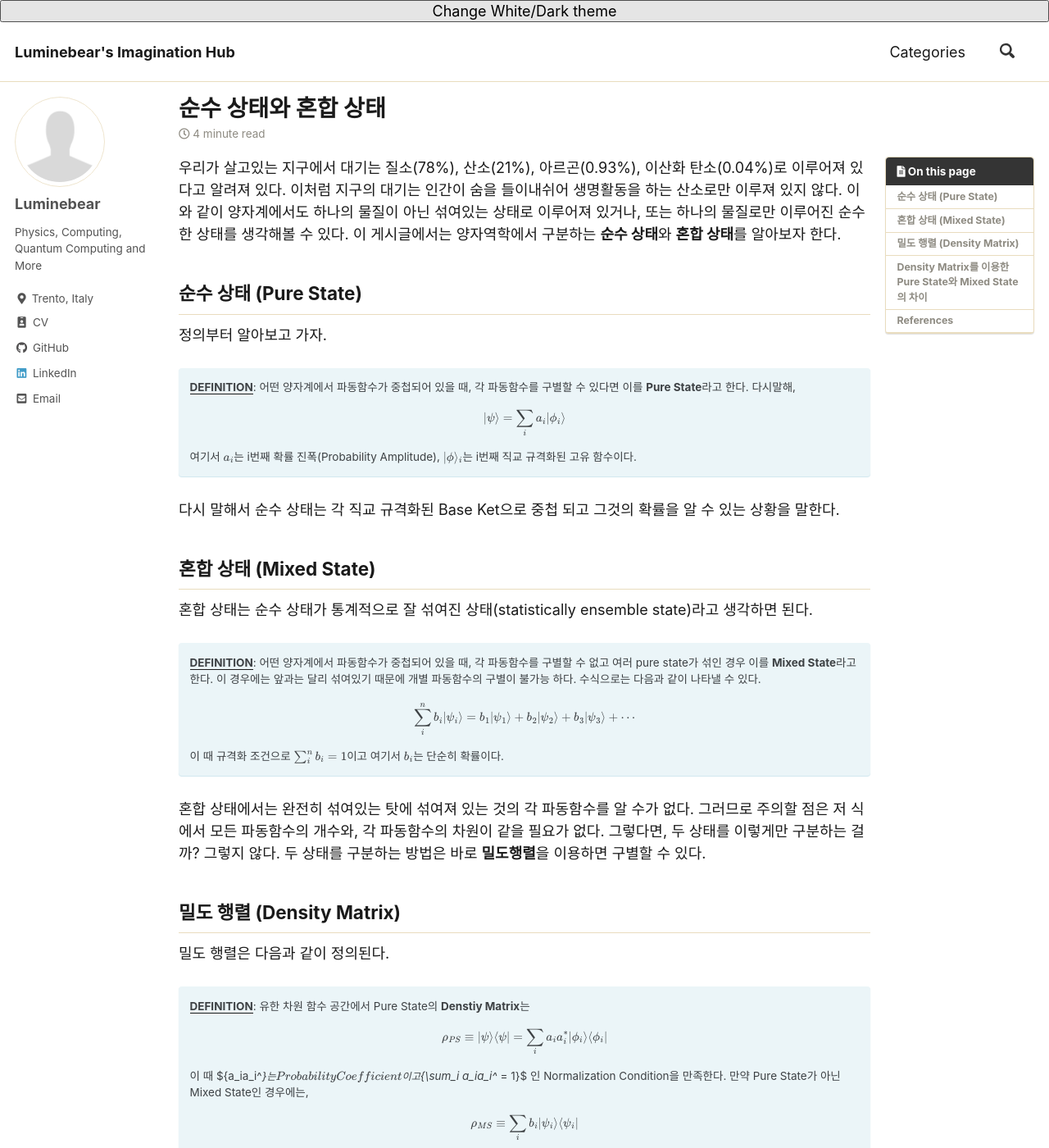
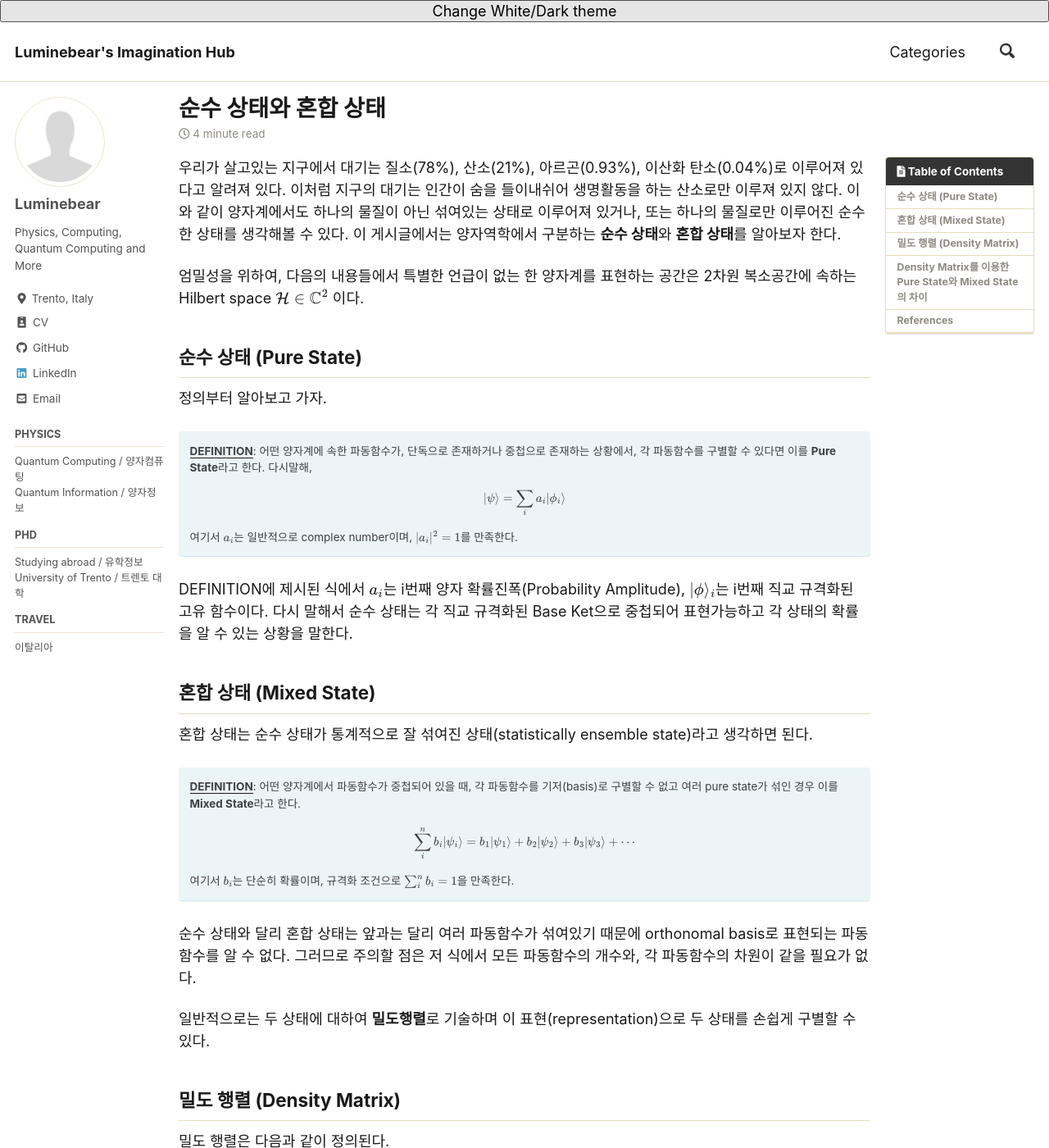
Before and after one commit to Luminebear/Luminebear.github.io, a Jekyll site: the page built from _posts/2021-01-05-PureandMixed.md, in a window 1280 px wide and 1400 px high. Shown: the whole window at 82% size. Built offline with Jekyll 4.4.1, drawn with Linux system fonts in a browser that asks for light colours; cached includes are drawn as plain includes; some web fonts are replaced; comment, search, counter and statistics services are not loaded; a style sheet for code colours, icons or effects is not loaded; some of the changed text lies outside the part shown.

Commit message:
Update QIQC related posts

```diff
--- a/_posts/2020-12-28-QIprepost.md
+++ b/_posts/2020-12-28-QIprepost.md
@@ -1,33 +1,47 @@
 ---
 title: "양자 정보학을 위한 준비"
-tags: [Phyiscs, QuantumMechanics, qi, 물리학, 양자역학, 양자정보] # 태그 입력
+tags: [Phyiscs, QuantumMechanics, qi] # 태그 입력
 categories: Physics
+sidebar:
+  nav: "docs"
+last_modified_at: 2025-03-12
 mathjax: true # MathJax 사용을 위한 태그
 image:
   path: /_images/abstract-3.jpg
   feature: abstract-3.jpg
+toc: true
+toc_label: Table of Contents
+toc_sticky: true
 comments: true
 published: true
-toc: true
-toc_sticky: true
 ---
 
-# Intro
-양자 정보와 양자 컴퓨팅에 대한 개념은 위대한 물리학자 Richard P. Feynman의 논문[^1]으로 시작되는 것으로 알고 있다. 아직까지도 연구되고 있는 이 분야는,
-양자 정보를 기반으로 한 양자 컴퓨터의 경우 엄청난 연산 능력으로 인해 슈퍼컴퓨터가 며칠을 걸려서 풀어낼 문제를 단시간에 풀어낸다. 한편 현재의 컴퓨터는 거의 성능 향상의
-상한선에 위치하고 있는 데, 이는 현재 개발되고 있는 CPU의 집적도만 봐도 알 수 있다. 게시글을 쓴 날짜를 기준으로 7nm의 간격을 가지는 CPU가 만들어지고 있는데, 원자들의 간격이
+# 시작하는 글
+## 2020년
+양자 정보와 양자 컴퓨팅에 대한 개념은 위대한 물리학자 Richard P. Feynman의 논문[^1], 물리적 현상을 시뮬레이션 하는 경우 양자 세계는 양자적으로 만들어진 컴퓨터로 시뮬레이션 되어야 한다는 획기적인 제안으로 부터 시작되었다.
+1990년대부터 2000년대 초반까지, 본격적인 이론적인 연구가 이루어지고 IBM의 끈질긴 연구로 2025년 현재 초전도 기반 양자컴퓨터의 경우 100큐빗이 기본이 되어 다양하게 연구가 이루어지고 있다.
+현재까지 가지고 있는 양자 컴퓨터의 대한 믿음은 기존 고전 정보이론에 비해 양자 정보이론에서 엄청난 연산 능력을 보여준다고 알려져 슈퍼컴퓨터가 며칠을 걸려서 풀어낼 문제를 단시간에 풀어낸다는 것이다.
+한편 현재의 컴퓨터는 거의 성능 향상의 상한선에 위치하고 있는데, 이는 현재 개발되고 있는 CPU의 집적도만 봐도 알 수 있다.
+처음 이 게시글을 쓴 날짜를 기준, 2020년 12월 7nm의 간격을 가지는 CPU가 만들어지고 있는데, 원자들의 간격이
 '$\unicode{xC5}$' (Angstrom, equals to 0.1nm) 인 것을 고려하면 어쩔 수 없이 한계점에 다다른 것을 생각해볼 수 있다.
 
-정말 애석하게도 양자 정보, 양자 컴퓨팅은 아직까지 연구되고 있는 분야라 그런지, 뭔가 딱히 어디서부터 시작해야 될지 알 수가 없다는 게 단점이라고 생각한다.
-지금은 어느 정도 어떻게 진행하면 될 지 조금은 보이기 시작했지만, 그래도 정리를 해두고 가는 게 나을 것 같아서, 오랜만에 블로그 포스팅을 추가하게 되었다.
+2020년 까지만 하더라도, 정말 애석하게도 양자 정보, 양자 컴퓨팅은 아직까지 연구되고 있는 분야라 그런지, 뭔가 딱히 어디서부터 시작해야 될지 알 수가 없다는 게 단점이였다.
+당시에 나는 지금은 어느 정도 어떻게 진행하면 될 지 조금은 보이기 시작했지만, 그래도 정리를 해두고 가는 게 나을 것 같아서, GitHub 블로그 포스팅을 추가하게 되었다.
 어차피 앞으로 업로드할 게시글 역시, 양자 정보를 공부하며 정리를 해볼 것이기에...
 
+## 2025년
+약 4년이 지난 2025년 3월의 시점에서, UN에서 공식적으로 2025년을 **"양자 과학과 기술의 해"[^2]**로 선포했을 만큼 이제는 체계가 점점 명확해지고 있는 것으로 보인다.
+하지만 그럼에도 불구하고, 물리학 전공을 한 사람의 입장에서 양자 정보와 양자 컴퓨팅은 순혈 물리와 비교하면 연결점이 없고 터무늬 없는 것 처럼 들리기 때문에, 블로그 포스팅의 내용을 유지하며 새롭게 내용을 갱신하고자 한다.
+한국어로 된 자료가 당시에 비하면 정말 많아졌긴 했지만, 특정 분야에서는 아직도 부족한건 매 한가지이므로, 그동안 공부하던 내용도 정리할 겸 하여 게시글로 정리하고자 한다.
+2025년 시점 기준으로 이탈리아 트렌토에서 박사과정을 시작하며, 보다 물리계에서 살펴볼 Photonic Quantum Computing에 한 발 깊게 들어갔기 때문에, 이쪽과 관련하여서도 포스팅을 해보려고 한다. (시간과 건강이 받쳐준다면.)
+
 # 양자 정보를 공부하기 위한 사전 지식
-양자 정보(Quantum Information)를 공부하기 위해서는, 사실 복합적으로 필요하겠지만, 일단 필수적으로 학부 3학년 수업은 끝마치는 게 공부하기 딱 좋은 시기가 아닐까 생각한다.
-하지만 우리에겐 학부 3학년 까지 기다리기엔 시간이 없기 때문에, 양자 정보를 공부하기 위해 사전 지식이 어떤게 필요할 지 정리를 해보려고 한다.
+양자 정보(Quantum Information)를 공부하기 위해서는, 사실 복합적으로 필요하겠지만, 일단 필수적으로 학부 3학년 수업은 끝마치는 게 공부하기 딱 좋은 시기라고 할 수 있다.
+하지만 우리에겐 이때까지 기다리기엔 시간이 없기 때문에, 양자 정보를 공부하기 위해 사전 지식이 어떤게 필요할 지 정리를 해보려고 한다.
 
 ## 통계 역학
-어쩌면 양자 정보를 공부하기 앞서 가장 필수적으로 알아야 하지 않을 까 싶다. 정보라는 개념이 James Clerk Maxwell이 생각한 '맥스웰의 악마(Maxwell's Demon)'로 부터 시작하기 때문이다.
+어쩌면 양자 정보를 공부하기 앞서 가장 필수적으로 알아야 하지 않을 까 싶다.
+정보라는 개념이 James Clerk Maxwell이 생각한 '맥스웰의 악마(Maxwell's Demon)'로 부터 시작하기 때문이다.
 간단하게 살펴보면,
 
 1. 바깥과 에너지 교환이 없는 계를 하나 생각하자. 이 공간에는 균일하게 기체인 입자들이 존재한다.
@@ -36,34 +50,50 @@
 4. 악마는 조건이 주어짐에 따라 문을 여닫을 수 있다. 예를 들어, 두 개로 나누어진 공간에 기체를 0.3, 0.7의 비율로 나누거나, 만약 두 종류의 기체로 섞여있을 경우,
 이리저리 문을 여닫으며 출입하는 입자를 조절한다.
 
-여기서 주요하게 볼 문제점은 '악마가 조건이 주어짐에 따라 행동하는 것'이다. 물론 예시로 든 경우들이 물리적으로 말도 안되지만[^2]. 악마는 이러한 조건을 '어디선가 받아 알고 있어야 한다.'
+여기서 주요하게 볼 문제점은 '악마가 조건이 주어짐에 따라 행동하는 것'이다. 물론 예시로 든 경우들이 물리적으로 말도 안되지만[^3]. 악마는 이러한 조건을 '어디선가 받아 알고 있어야 한다.'
 즉, 이 과정에서 악마는 **'조건'이라는 정보**를 가지고 행동을 취한다고 말할 수 있다.
 
 ## 양자 역학
-고전적인 정보이론을 양자 현상을 접목시키려는 것이므로 당연히 양자 역학은 필수가 아닐 수 없다. 여기서 주의할 점은, 양자 정보와 양자 컴퓨팅을 위해 양자역학을 공부하기 위해서는
-**양자역학을 기술하는 근본적인 것**을 알아야 한다는 것이다. 아주 좋은 예시로, 학부 양자역학의 스테디 셀러인
+고전적인 정보이론을 양자 현상을 접목시키려는 것이므로 당연히 양자 역학은 필수가 아닐 수 없다. 여기서 주의할 점은, 양자 정보와 양자 컴퓨팅을 위해 양자역학을 공부하기 위해서는 **양자역학을 기술하는 근본적인 것**을 알아야 한다는 것이다.
+아주 좋은 예시로, 학부 양자역학의 스테디 셀러인
 
 > David J. Griffiths, Introduction to Quantum Mechanics
 
-이 책으로만 공부했다면 개념정립에 어려움을 겪을 수 있다. 양자역학을 공부하기에는 더할 나위 없이 가장 좋은 입문서이지만, 이 책의 가장 큰 단점인 '파동함수와 슈뢰딩거 방정식'을 깔고 모든 것을
-설명하는 점 때문에 양자 정보 공부에는 적합하지 않다고 생각한다[^3]. 우리가 눈에 보이는 것이 파동이라 그렇지 사실은 양자계(Quantum System)가 Hilbert Space에서 P.A.M Dirac의 Bra-Ket을 기본으로
-깔고 간다는 점을 생각해보면 아이러니하다. 그러므로 현재까지 보았던 책들 중에서는
+이 책으로만 공부했다면 개념정립에 어려움을 겪을 수 있다.
+양자역학을 공부하기에는 더할 나위 없이 가장 좋은 입문서이지만, 이 책의 가장 큰 단점인 '파동함수와 슈뢰딩거 방정식'을 깔고 모든 것을 설명하는 점 때문에 양자 정보 공부에는 적합하지 않다고 생각한다[^4].
+우리가 눈에 보이는 것이 파동이라 그렇지 사실은 양자계(Quantum System)가 Hilbert Space에서 P.A.M Dirac의 Bra-Ket을 기본으로 깔고 간다는 점을 생각해보면 아이러니하다.
+
+(2025년 추가) 해당분야에 오래 있으면서 그 동안 여러자료를 살펴보았는데, 사실 현재까지도 이 분야의 가장 스탠더드인
+
+> M. A. Nielsen and I. L. Chuang, Quantum Computation and Quantum Information: 10th Anniversary Edition (Cambridge University Press, 2010).
+
+을 추천한다.
+**단, Chapter를 처음부터 보는 건 추천하지 않는다.**
+행렬대수 기반 양자역학 표현이 알고 싶다면, 양자역학을 공부하고 난 뒤 이 책의 선형대수 기초와 양자역학관련 챕터만 볼 것을 추천한다.
+또는 다음의 책 역시 좋은 선택지이다.
 
 > Richard P. Feynman, Lectures on Physics Vol 3
 >
-> J.J. Sakurai, Modern Quantum Mechanics
+> J. J. Sakurai and J. Napolitano, Modern Quantum Mechanics (Cambridge University Press, 2020).
 
-이것이 도움이 될 것 같다. 물론 두 번째 책은 대학원용 교재이기도 하고 양자역학의 다양한 것들을 다루기 때문에 차라리 파인만 물리학 강의 Vol.3을 보는 것이 양자 정보 학습에 도움이 되지 않을 까
+물론 두 번째 책은 대학원용 교재이기도 하고 양자역학의 다양한 것들을 다루기 때문에 차라리 파인만 물리학 강의 Vol.3을 보는 것이 양자 정보 학습에 도움이 되지 않을 까
 생각이 된다.
 
 # 양자 정보 및 양자 컴퓨팅 학습을 위한 참고자료
-현재 양자 정보학을 한국어로 공부하기는 가장 좋은 교재는 단연
+2020년을 기준으로, 양자 정보학을 한국어로 공부하기는 좋은 교재는
 
 > 이해웅, 양자 정보학 강의
 
-라고 말할 수 있겠다. 다만 이 책은 대학원을 대상으로 보고 있어, 앞의 선두 과목들인 통계 역학과 특히 양자 역학에 대한 내용은
-꼭 알고 있어야 한다.
+라고 말할 수 있었다. 다만 이 책은 대학원을 대상으로 보고 있어, 앞의 선두 과목들인 통계 역학과 특히 양자 역학에 대한 내용은 꼭 알고 있어야 한다.
+
+2025년을 기준으로는 위의 "Quantum Computation and Quantum Information: 10th Anniversary Edition"의 번안본이 나온 상황이라 이책을 보면 좋으며,
+이보다 손쉬운 교재가 필요한 경우
+
+> D. McMahon, Quantum Computing Explained (Wiley, 2008).
+
+한국어 번안본 제목은 "양자 컴퓨팅 이론 해설" 이다.
 
 [^1]: Feynman, R.P. Simulating physics with computers. Int J Theor Phys 21, 467–488 (1982). https://doi.org/10.1007/BF02650179
-[^2]: 만약 상황이 Equilibrium에서 저러한 행동을 한다는 것은 곧 엔트로피를 이리저리 쥐어잡을 수 있다는 말이 된다...
-[^3]: 물론 저 책에서도 내용은 등장한다. 뒤에 더 많은 연습문제로 박아둬서 그렇지...
+[^2]: IYQ 2025, https://quantum2025.org/
+[^3]: 만약 상황이 Equilibrium에서 저러한 행동을 한다는 것은 곧 엔트로피를 이리저리 쥐어잡을 수 있다는 말이 된다...
+[^4]: 물론 저 책에서도 내용은 등장한다. 뒤에 더 많은 연습문제로 박아둬서 그렇지...
--- a/_posts/2021-01-05-PureandMixed.md
+++ b/_posts/2021-01-05-PureandMixed.md
@@ -1,53 +1,64 @@
 ---
 title: "순수 상태와 혼합 상태"
-tags: [Phyiscs, QuantumMechanics, qi, 물리학, 양자역학, 양자정보] # 태그 입력
+tags: [Phyiscs, QuantumMechanics, qi] # 태그 입력
 categories: Physics
+sidebar:
+  nav: "docs"
+last_modified_at: 2025-03-12
 mathjax: true # MathJax 사용을 위한 태그
 image:
   path: /_images/abstract-3.jpg
   feature: abstract-3.jpg
+toc: true
+toc_label: Table of Contents
+toc_sticky: true
 comments: true
 published: true
-toc: true
-toc_sticky: true
 ---
+
 우리가 살고있는 지구에서 대기는 질소(78%), 산소(21%), 아르곤(0.93%), 이산화 탄소(0.04%)로 이루어져 있다고 알려져 있다.
 이처럼 지구의 대기는 인간이 숨을 들이내쉬어 생명활동을 하는 산소로만 이루져 있지 않다. 이와 같이 양자계에서도 하나의 물질이 아닌
 섞여있는 상태로 이루어져 있거나, 또는 하나의 물질로만 이루어진 순수한 상태를 생각해볼 수 있다. 이 게시글에서는 양자역학에서 구분하는
 **순수 상태**와 **혼합 상태**를 알아보자 한다.
 
+엄밀성을 위하여, 다음의 내용들에서 특별한 언급이 없는 한 양자계를 표현하는 공간은 2차원 복소공간에 속하는 Hilbert space $\mathcal{H} \in \mathbb{C}^2$ 이다.
+
 ## 순수 상태 (Pure State)
 정의부터 알아보고 가자.
 
 {% capture notice-2 %}
-**<u>DEFINITION</u>**: 어떤 양자계에서 파동함수가 중첩되어 있을 때, 각 파동함수를 구별할 수 있다면 이를 **Pure State**라고 한다. 다시말해,
+**<u>DEFINITION</u>**: 어떤 양자계에 속한 파동함수가, 단독으로 존재하거나 중첩으로 존재하는 상황에서, 각 파동함수를 구별할 수 있다면 이를 **Pure State**라고 한다. 다시말해,
 
 $$
 \vert \psi \rangle = \sum_i a_i\vert \phi_i \rangle
 $$
 
-여기서 $a_i$는 i번째 확률 진폭(Probability Amplitude), $\vert \phi \rangle_i$는 i번째 직교 규격화된 고유 함수이다.
+여기서 $a_i$는 일반적으로 complex number이며, $\vert a_i \vert^2 = 1$를 만족한다.
 {% endcapture %}
 <div class="notice--info">{{ notice-2 | markdownify }}</div>
 
-다시 말해서 순수 상태는 각 직교 규격화된 Base Ket으로 중첩 되고 그것의 확률을 알 수 있는 상황을 말한다.
+DEFINITION에 제시된 식에서 $a_i$는 i번째 양자 확률진폭(Probability Amplitude), $\vert \phi \rangle_i$는 i번째 직교 규격화된 고유 함수이다.
+다시 말해서 순수 상태는 각 직교 규격화된 Base Ket으로 중첩되어 표현가능하고 각 상태의 확률을 알 수 있는 상황을 말한다.
 
 ## 혼합 상태 (Mixed State)
 혼합 상태는 순수 상태가 통계적으로 잘 섞여진 상태(statistically ensemble state)라고 생각하면 된다.
 
 {% capture notice-2 %}
-**<u>DEFINITION</u>**: 어떤 양자계에서 파동함수가 중첩되어 있을 때, 각 파동함수를 구별할 수 없고 여러 pure state가 섞인 경우
-이를 **Mixed State**라고 한다. 이 경우에는 앞과는 달리 섞여있기 때문에 개별 파동함수의 구별이 불가능 하다. 수식으로는 다음과 같이 나타낼 수 있다.
+**<u>DEFINITION</u>**: 어떤 양자계에서 파동함수가 중첩되어 있을 때, 각 파동함수를 기저(basis)로 구별할 수 없고 여러 pure state가 섞인 경우
+이를 **Mixed State**라고 한다.
 
 $$
 \sum_i^n b_i\vert \psi_i \rangle = b_1\vert \psi_1 \rangle + b_2\vert \psi_2 \rangle + b_3\vert \psi_3 \rangle + \cdots
 $$
 
-이 때 규격화 조건으로 $\sum_i^n b_i = 1$이고 여기서 $b_i$는 단순히 확률이다.
+여기서 $b_i$는 단순히 확률이며, 규격화 조건으로 $\sum_i^n b_i = 1$을 만족한다.
 {% endcapture %}
 <div class="notice--info">{{ notice-2 | markdownify }}</div>
 
-혼합 상태에서는 완전히 섞여있는 탓에 섞여져 있는 것의 각 파동함수를 알 수가 없다. 그러므로 주의할 점은 저 식에서 모든 파동함수의 개수와, 각 파동함수의 차원이 같을 필요가 없다. 그렇다면, 두 상태를 이렇게만 구분하는 걸까? 그렇지 않다. 두 상태를 구분하는 방법은 바로 **밀도행렬**을 이용하면 구별할 수 있다.
+순수 상태와 달리 혼합 상태는 앞과는 달리 여러 파동함수가 섞여있기 때문에 orthonomal basis로 표현되는 파동함수를 알 수 없다.
+그러므로 주의할 점은 저 식에서 모든 파동함수의 개수와, 각 파동함수의 차원이 같을 필요가 없다.
+
+일반적으로는 두 상태에 대하여 **밀도행렬**로 기술하며 이 표현(representation)으로 두 상태를 손쉽게 구별할 수 있다.
 
 ## 밀도 행렬 (Density Matrix)
 밀도 행렬은 다음과 같이 정의된다.
@@ -59,7 +70,9 @@
 \rho_{PS} \equiv \vert \psi \rangle \langle \psi \vert = \sum_i a_ia_i^*\vert\phi_i\rangle \langle\phi_i\vert
 $$
 
-이 때 ${a_ia_i^*}$ 는 Probability Coefficient이고 ${\sum_i a_ia_i^* = 1}$ 인 Normalization Condition을 만족한다. 만약 Pure State가 아닌 Mixed State인 경우에는,
+여기서 $a_i$는 complex number이며, $\sum_i a_ia_i^* = 1$을 만족한다.
+
+만약 Pure State가 아닌 Mixed State인 경우에는,
 
 $$
 \rho_{MS} \equiv \sum_ib_i \vert \psi_i \rangle \langle \psi_i \vert
@@ -69,7 +82,10 @@
 {% endcapture %}
 <div class="notice--info">{{ notice-2 | markdownify }}</div>
 
-보다 이해를 돕기 위해서 density operator[^1]가 등장하는 과정을 살펴보도록 하자. 먼저 우리가 어떤 관측가능한(Observable) 'A'가 있다고 가정을 하자. Observable 'A'는 기본적으로 eigenfunction
+앞의 순수상태의 식과 마찬가지로 $ a_i $ 는 확률진폭이다.
+여기서 Mixed State의 경우 확률진폭이 아닌 **<u>확률</u>**으로 기술된다는 점에 주의하자.
+
+보다 이해를 돕기 위해서 density operator[^1]가 등장하는 과정을 살펴보도록 하자. 먼저 우리가 어떤 관측가능한 연산자(Observable operator) 'A'가 있다고 가정을 하자. Observable 'A'는 기본적으로 eigenfunction
 
 $$
 A\vert a' \rangle = a'\vert a' \rangle
@@ -86,7 +102,8 @@
 \end{aligned}
 $$
 
-이다. 그렇다면 여기서 또 다른 base ket set를 걸어보면 어떨까?
+여기서 Identity operator를 표현하는 식 $\sum_i \vert a_i \rangle \langle a_i \vert = \rm I$ 이 사용되었다.
+그렇다면 여기서 또 다른 base ket set를 걸어보면 어떨까? 앞의 두번째 식에서 시작하자.
 
 $$
 \begin{aligned}
@@ -146,7 +162,8 @@
 \rho \neq \rho^2
 $$
 
-이라는 사실이다. 간단하게 살펴보면, 앞의 pure state와 같이 전체 확률을 1로 둘 때 $\text{tr}\rho = 1$이 되는 것은 당연하다. 하지만 $\rho^2$의 경우,
+이라는 사실이다. 간단하게 살펴보면, 앞의 pure state와 같이 전체 확률을 1로 둘 때 $\rm Tr\rho = 1$이 되는 것은 당연하다.
+<p style="color:gray"><s>하지만 $\rho^2$의 경우,
 
 $$
 \begin{aligned}
@@ -155,10 +172,13 @@
 \end{aligned}
 $$
 
-정의를 다시 생각해보면, 당연히 성립이 되지 않는다. 왜냐하면 우리는 mixed state에서 정확히 직교 규격화된 ket으로 이루어진 파동함수를 알 수 없다고 했기 때문이다. 따라서 mixed state의 $\text{tr}\rho^2$은
+정의를 다시 생각해보면, 당연히 성립이 되지 않는다. 왜냐하면 우리는 mixed state에서 정확히 직교 규격화된 ket으로 이루어진 파동함수를 알 수 없다고 했기 때문이다.
+</s></p>
+**(해당 부분 설명은 엄밀성이 부족하여 빠른 시일내에 내용 보충 예정.)**
+따라서 mixed state의 $\rm {Tr}\rho^2$은
 
 $$
-\text{tr}\rho^2 = \sum_ip_i^2 < 1
+\rm Tr \rho^2 = \sum_ip_i^2 < 1
 $$
 
 으로 나타난다.[^2] 이제 pure state와 mixed state의 등식을 정리하자.
@@ -183,6 +203,5 @@
 * J.J. Sakurai, Modern Quantum Mechanics, 3rd Ed., 3.4.2 Ensemble Averages and Desntiy Operator
 * 이해웅, 양자 정보학 강의, 1장
 
-[^1]: 엄밀하게는, density operator 라고 부르는 것이 맞다. 왜냐하면 density matrix 는 density operator 를
-주어진 system 의 orthonormal basis 로 matrix representation 한 것이 density matrix 가 되기 때문이다.
+[^1]: 엄밀하게는, density operator 라고 부르는 것이 맞다. 왜냐하면 density matrix 는 density operator 를 주어진 system 의 orthonormal basis 로 matrix representation 한 것이 density matrix 가 되기 때문이다. 자세한 내용은 Sakurai의 양자역학 책 참조.
 [^2]: 사실 이부분에서도 뭔가 불명확한 느낌이 없지 않다. 단순히 Normalization 때문에 합이 1이 아니라는 것으로 작다고만 표현한다는 것이 정당화가 되는 것일까?
```
Also changed, not shown: other parts of _posts/2021-01-05-PureandMixed.md (+4 -5 lines).
